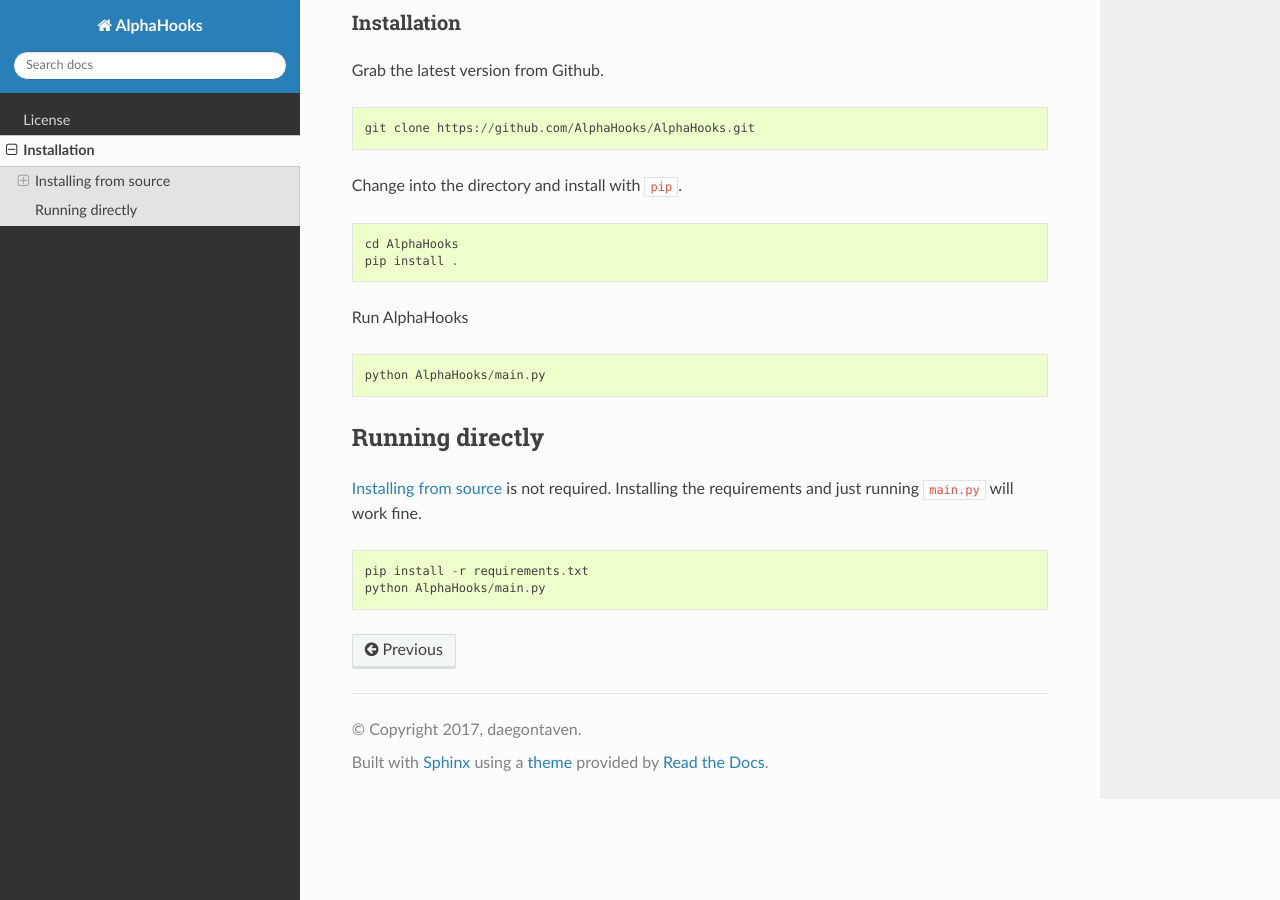
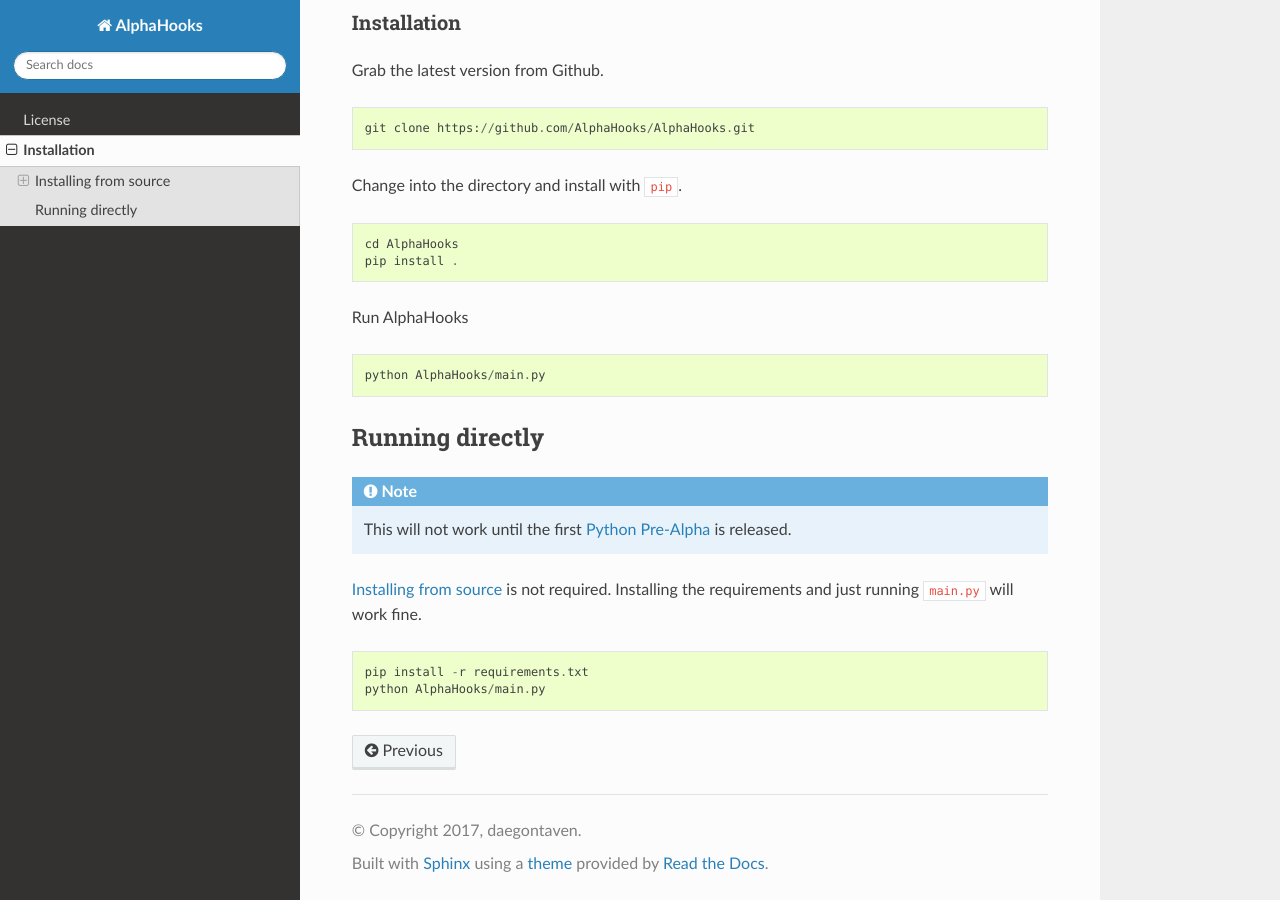
Before and after one commit to daegontaven/AlphaDice, a Sphinx documentation site: the page built from docs/installation.rst, in a window 1280 px wide and 900 px high, scrolled down 785 px. Built offline with Sphinx 7.4.7 and the Read the Docs theme 2.0.0, drawn with Linux system fonts in a browser that asks for light colours; formulas are drawn with MathJax 3; pages that are not in the unit, such as notebooks, are missing from menus; the version number could not be read and is left out.

Commit message:
Add note to run directly

```diff
--- a/docs/installation.rst
+++ b/docs/installation.rst
@@ -58,6 +58,10 @@
 Running directly
 ----------------
 
+.. note::
+
+    This will not work until the first `Python Pre-Alpha <https://github.com/AlphaHooks/AlphaHooks/milestone/1>`_ is released.
+
 `Installing from source`_ is not required. Installing the requirements and just running ``main.py`` will work fine.
 
 ::
```
